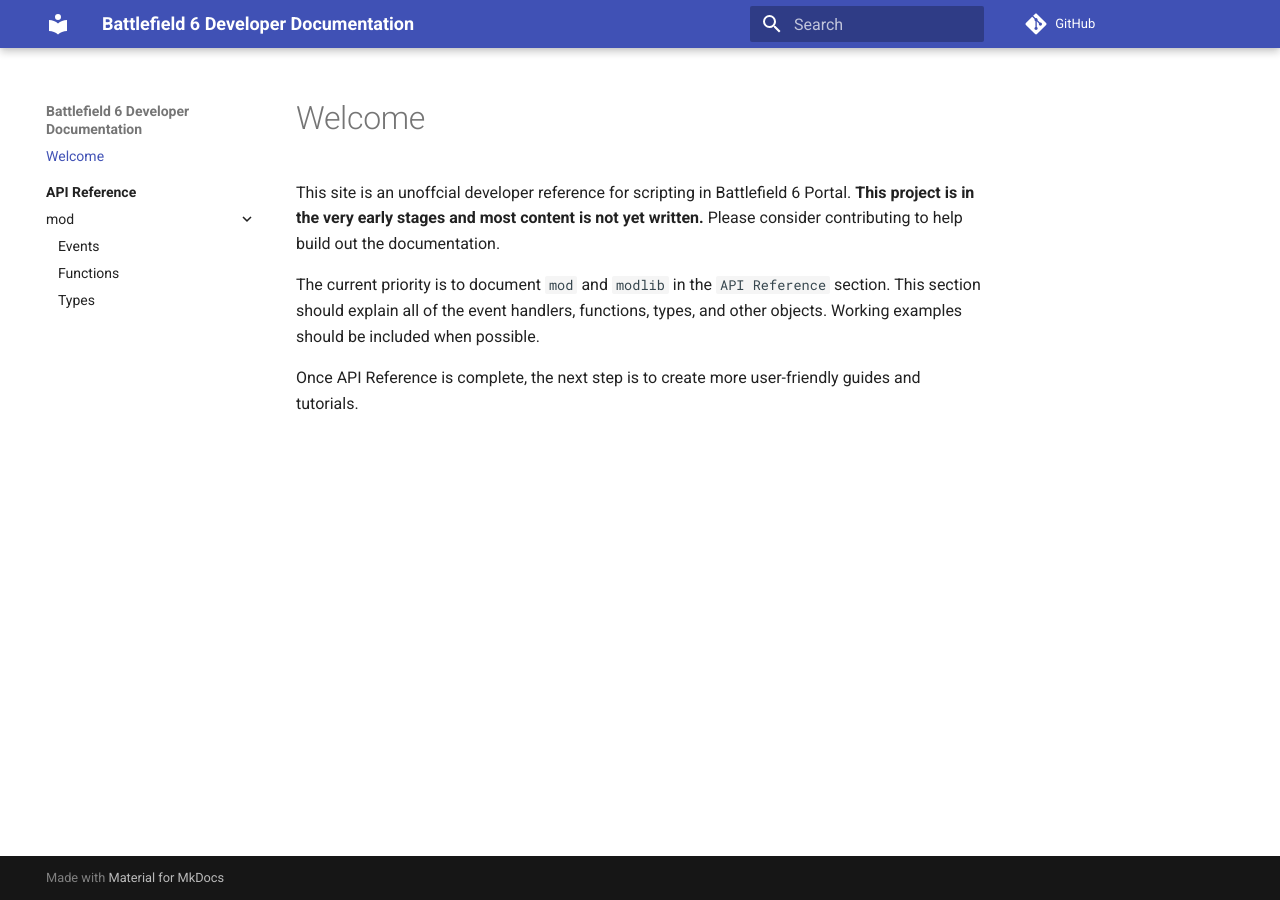
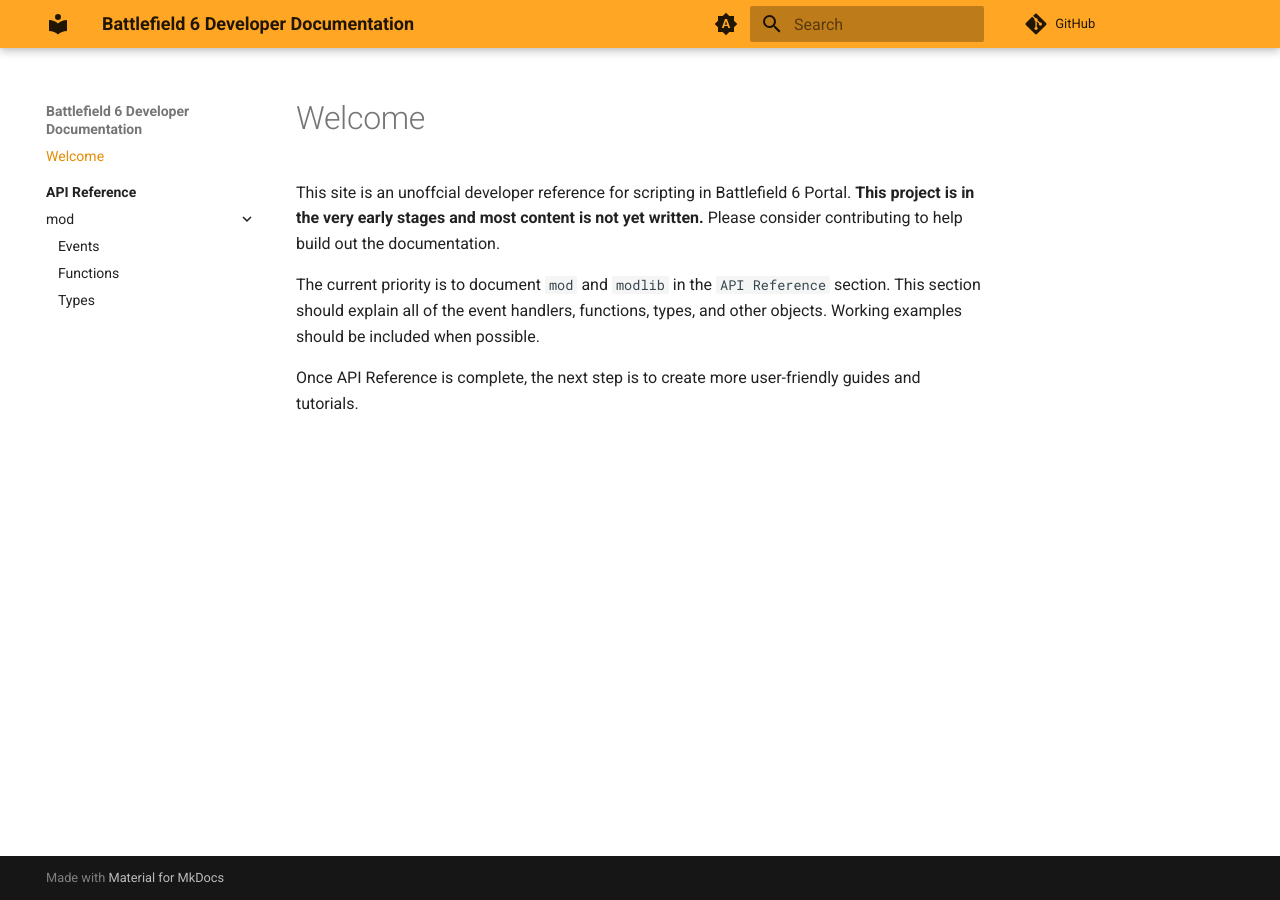
Before and after one commit to BoFx01/bf6-docs, an MkDocs documentation site: the page built from docs/index.md, in a window 1280 px wide. Built offline with MkDocs 1.6.1 and Material for MkDocs 9.7.7, drawn with Linux system fonts in a browser that asks for light colours; comment, search, counter and statistics services are not loaded.

Commit message:
primary colour

```diff
--- a/mkdocs.yml
+++ b/mkdocs.yml
@@ -6,6 +6,27 @@
     - navigation.indexes
     - navigation.sections
     - navigation.expand
+  palette:
+    # Palette toggle for automatic mode
+    - media: "(prefers-color-scheme)"
+      primary: orange
+      toggle:
+        icon: material/brightness-auto
+        name: Switch to light mode
+    # Palette toggle for light mode
+    - media: "(prefers-color-scheme: light)"
+      scheme: default
+      primary: orange
+      toggle:
+        icon: material/brightness-7
+        name: Switch to dark mode
+    # Palette toggle for dark mode
+    - media: "(prefers-color-scheme: dark)"
+      scheme: slate
+      primary: orange
+      toggle:
+        icon: material/brightness-4
+        name: Switch to system preference
 repo_url: https://github.com/BoFx01/bf6-docs/
 edit_uri: edit/main/docs/
 site_url: https://bofx01.github.io/bf6-docs/
```
